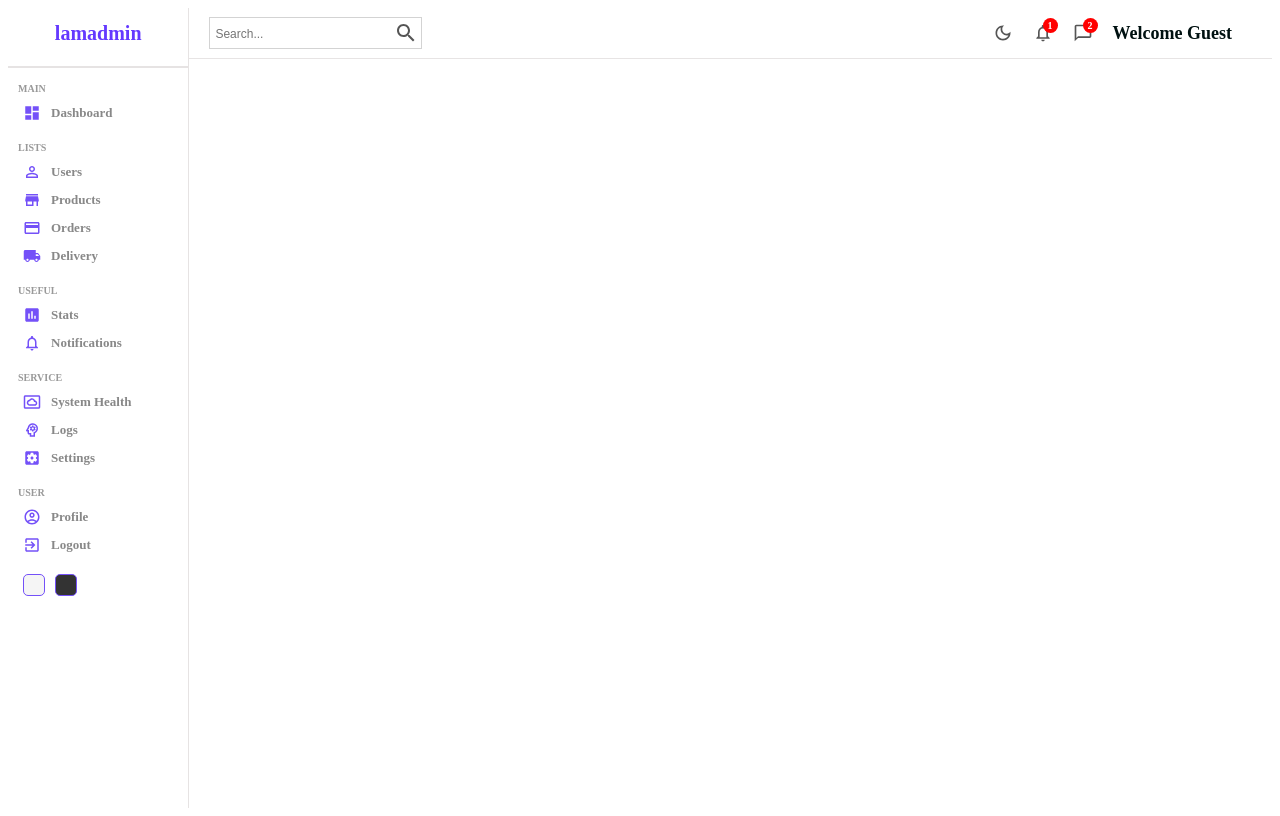
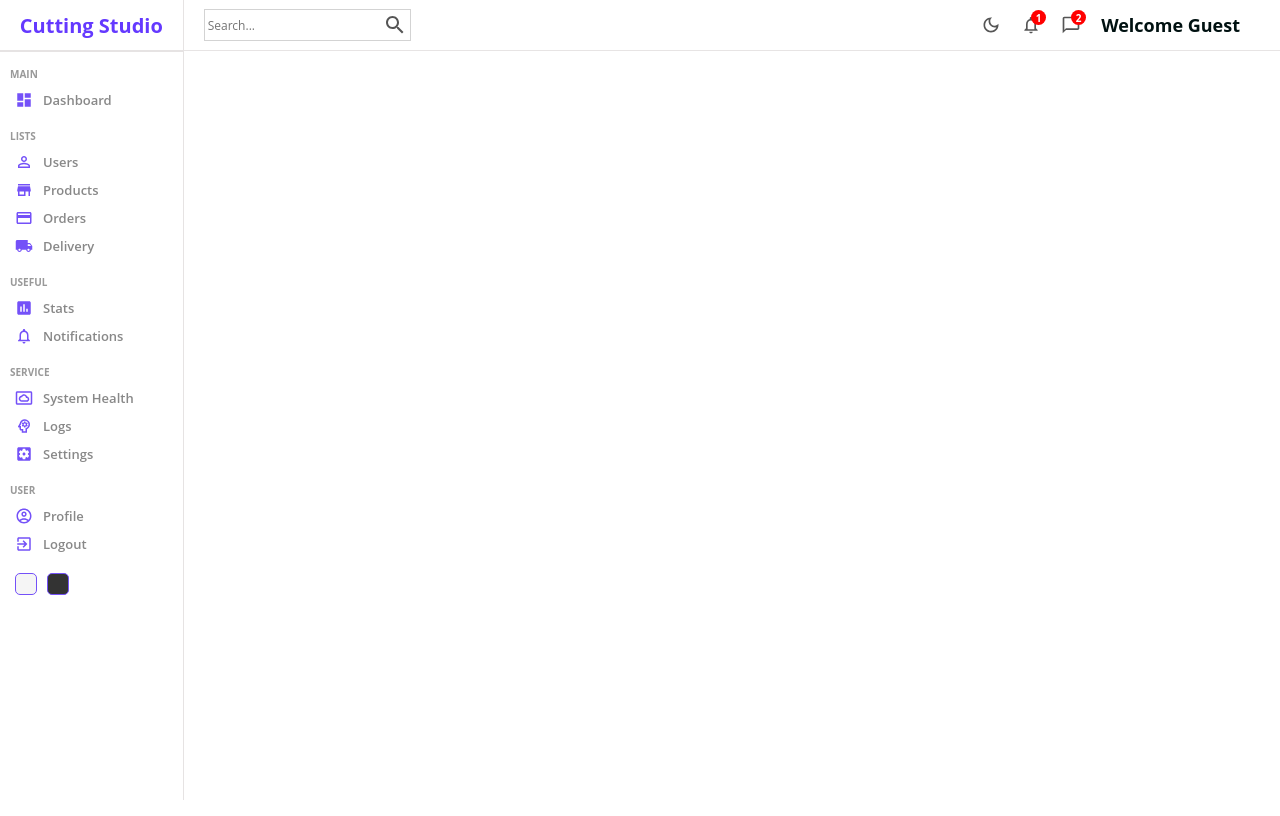
Before and after one commit to KoshikaDul1999/Cutting-Studio---Salon-Management-System, a React (Create React App) app in the folder frontend/: page / in a window 1280 px wide. Built offline with nearby package versions, Linux system fonts and the light colour scheme.

Commit message:
update index.html

```diff
--- a/frontend/public/index.html
+++ b/frontend/public/index.html
@@ -24,6 +24,15 @@
       work correctly both with client-side routing and a non-root public URL.
       Learn how to configure a non-root public URL by running `npm run build`.
     -->
+
+    <style>
+      * {
+        font-family: "Open Sans", sans-serif;
+        margin: 0;
+        padding: 0;
+      }
+    </style>
+
     <title>React App</title>
   </head>
   <body>
--- a/frontend/src/components/sidebar/Sidebar.jsx
+++ b/frontend/src/components/sidebar/Sidebar.jsx
@@ -21,7 +21,7 @@ const Sidebar = () => {
     <div className="sidebar">
       <div className="top">
         <Link to="/" style={{ textDecoration: "none" }}>
-          <span className="logo">lamadmin</span>
+          <span className="logo">Cutting Studio</span>
         </Link>
       </div>
       <hr />
```
